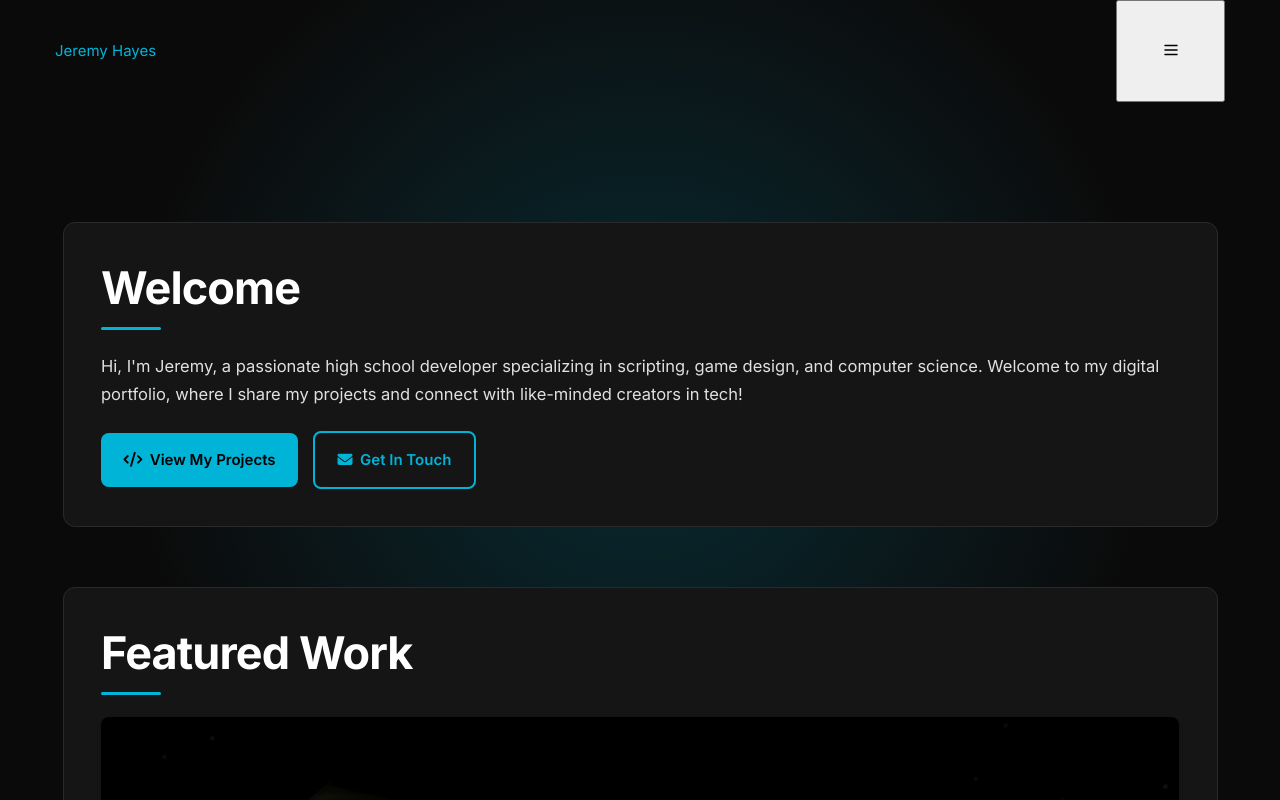
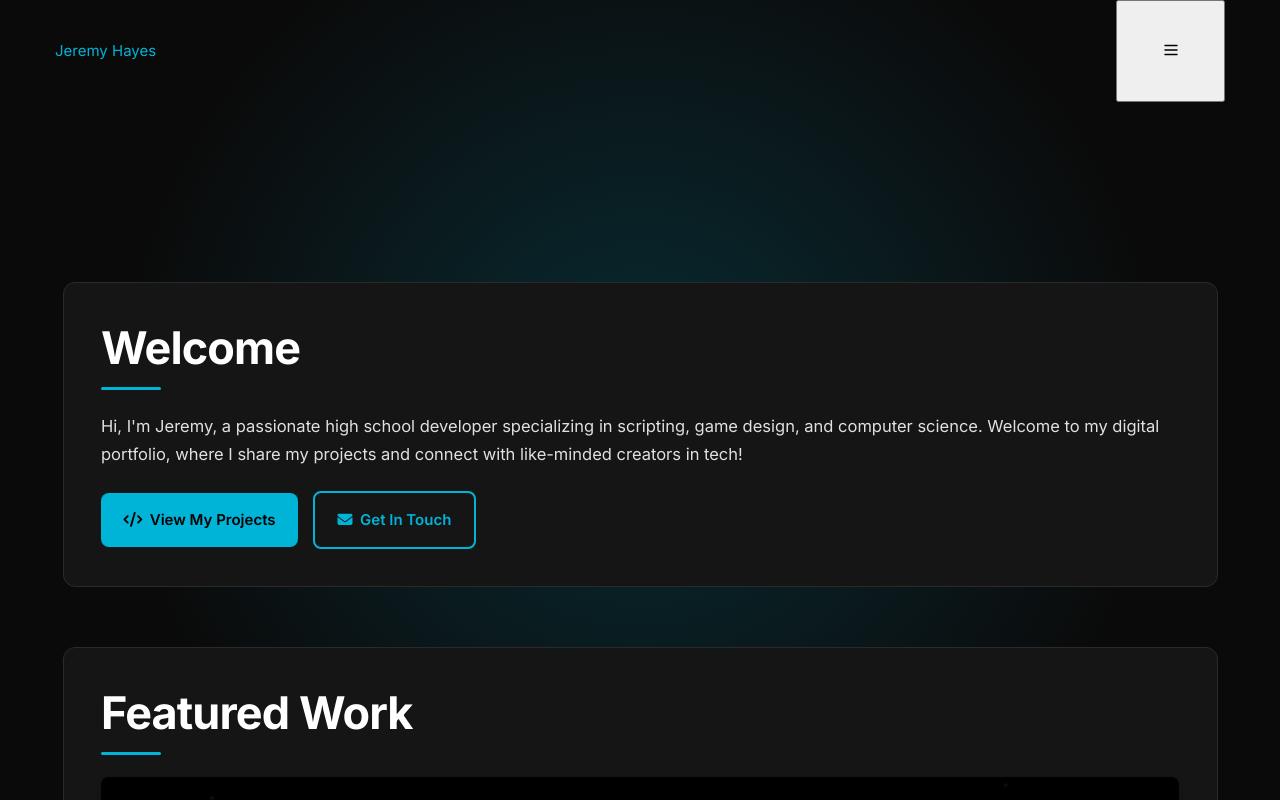
Before and after one commit to AspectOV/Portfolio, a Next.js app: page / in a window 1280 px wide. Shown: the top 800 px of the page. Built offline with nearby package versions, Linux system fonts and the light colour scheme.

Commit message:
Update globals.css

```diff
--- a/src/app/globals.css
+++ b/src/app/globals.css
@@ -111,7 +111,7 @@ main {
   z-index: 1;
   max-width: 1200px;
   width: 100%;
-  margin: 8rem auto 0; /* Adjusted for integrated header */
+  margin: 12rem auto 0; /* Adjusted for integrated header */
   padding: 0 var(--space-md);
   background-color: transparent;
   opacity: 1;
```
